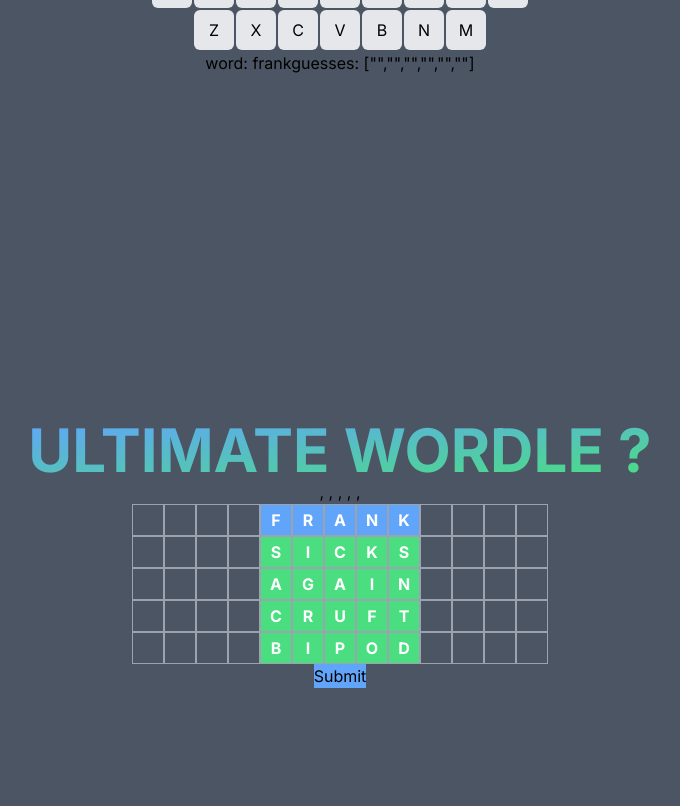
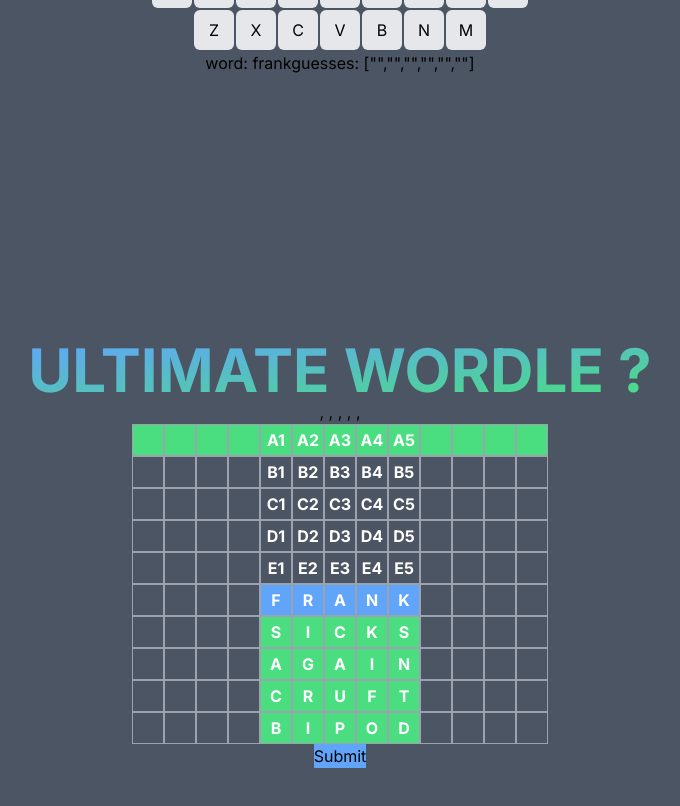
Before and after one commit to ehof17/wordle2, a Next.js app: page /wordle in a window 1280 px wide. Shown: the part 694-1500 px from the top of the page, without its empty margins (300-980 px from the left). Built offline with nearby package versions, Linux system fonts and the light colour scheme.

Commit message:
grid boy

```diff
--- a/app/components/UltBoard.tsx
+++ b/app/components/UltBoard.tsx
@@ -11,10 +11,26 @@ const UltimateBoard = observer(({store}) => {
       <div className="flex h-screen w-screen flex-col items-center justify-center bg-gray-600">
         <h1 className="text-6xl font-bold uppercase text-transparent bg-clip-text bg-gradient-to-br from-blue-400 to-green-400">Ultimate Wordle {store.solution}</h1>
         <p>{store.solutions && store.solutions.join(', ')}</p>
-        {store.words.map((row, index) => {
+        {store.wordsGrid.map((row,index) => {
+            return (
+                <div key={index} className="bg-green">
+                    <div className="grid" style={{ gridTemplateColumns: "repeat(13, minmax(0, 1fr))"  }}>
+                        {row.map((letter, i) => {
+                            const bgColor = index === store.selected?"bg-green-400" : "bg-transparent";
+                            return (
+                                <div key={i} className={`h-8 w-8 border border-gray-400 text-white font-bold uppercase flex items-center justify-center ${bgColor}`}>
+                                    {letter}
+                                </div>
+                            );
+                        })}
+                    </div>
+                </div>
+            );
+        })}
+        {store.words.map((row,index) => {
         const preLength = store.startingIndexes[index];
         let selected = store.selected == index
-        const postLength = 13 - (preLength + 5);
+        const postLength = 13 - (preLength + store.letterLength);
         return (
             <div key={index} onClick={action(e => {store.swap(index)})}>
                 <div className="grid" style={{ gridTemplateColumns: "repeat(13, minmax(0, 1fr))" }}>
--- a/app/stores/UltStore.tsx
+++ b/app/stores/UltStore.tsx
@@ -55,6 +55,15 @@ class UltStore {
     redIDX = [[-1,-1]]
     orangeIDX = [[-1,-1]]
     letterLength = 5
+    wordsGrid: string[][] = [
+        ["","","","","a1", "a2", "a3", "a4", "a5","","","",""],
+        ["","","","","b1", "b2", "b3", "b4", "b5","","","",""],
+        ["","","","","c1", "c2", "c3", "c4", "c5","","","",""],
+        ["","","","","d1", "d2", "d3", "d4", "d5","","","",""],
+        ["","","","","e1", "e2", "e3", "e4", "e5","","","",""]
+      ];
+
+
 
    constructor() {
         makeAutoObservable(this);
@@ -114,6 +123,15 @@ class UltStore {
             else{
                 this.selected--;
             }
+            for (let col = 0; col < this.wordsGrid[0].length; col++) {
+                for (let row = 0; row < this.wordsGrid.length - 1; row++) {
+                  if (this.wordsGrid[row][col] === '' && this.wordsGrid[row + 1][col] !== '') {
+                    this.wordsGrid[row][col] = this.wordsGrid[row + 1][col];
+                    this.wordsGrid[row + 1][col] = '';
+                  }
+                }
+              }
+
         }
         if(direction == 'down'){
             if (this.selected == 4){
@@ -123,18 +141,31 @@ class UltStore {
                 this.selected++;
 
             }
+            for (let col = 0; col < this.wordsGrid[0].length; col++) {
+                for (let row = this.wordsGrid.length - 1; row > 0; row--) {
+                  if (this.wordsGrid[row][col] === '' && this.wordsGrid[row - 1][col] !== '') {
+                    this.wordsGrid[row][col] = this.wordsGrid[row - 1][col];
+                    this.wordsGrid[row - 1][col] = '';
+                  }
+                }
+              }
         }
         this.checkForYellow()
     }
     moveSelection(direction){
         if (direction === 'left'){
             const prevLoc = this.startingIndexes[this.selected];
+
             if (prevLoc === 0){
                 this.startingIndexes[this.selected] =8;
             }
             else{
                 this.startingIndexes[this.selected] -=1;
             }
+            const row = this.wordsGrid[this.selected];
+            const firstElement = row.shift();
+            row.push(firstElement || '');
+            this.wordsGrid[this.selected] = row;
 
         }
         if (direction === 'right'){
@@ -145,6 +176,10 @@ class UltStore {
             else{
             this.startingIndexes[this.selected] +=1;
             }
+            const row = this.wordsGrid[this.selected];
+            const lastElement = row.pop();
+            row.unshift(lastElement || '');
+            this.wordsGrid[this.selected] = row;
         }
         this.checkForYellow()
     }
@@ -176,9 +211,6 @@ class UltStore {
         }
         if (e.key === 'Enter'){
             return this.checkForYellow();
-        }
-        if (e.key == 'h'){
-            return this.swap(1);
         }
 
 
@@ -328,16 +360,14 @@ submitCol(){
         const numsToMoveBack = this.words[row].slice(this.letterLength - numsToMove);
         wordsCopy[row] = preNumsToKeep.concat(numsToMoveBack);
 
-        console.log(`Pre nums to keep ${preNumsToKeep}`)
-        console.log(`Nums to move back ${numsToMoveBack}`)
-        console.log(`At row ${row} have to move  ${numsToMove} letters back`)
-        console.log(`Are we going to even touch the first ${this.letterLength - numsToMove-1}`)
-        console.log(`Should we start at index  ${this.letterLength - numsToMove}}`)
 
 
     }
+
     this.words = wordsCopy;
     this.letterLength--;
+    this.checkForYellow();
+
 }
     findSolution2(){
         // Initialize the trie and insert all words
```
